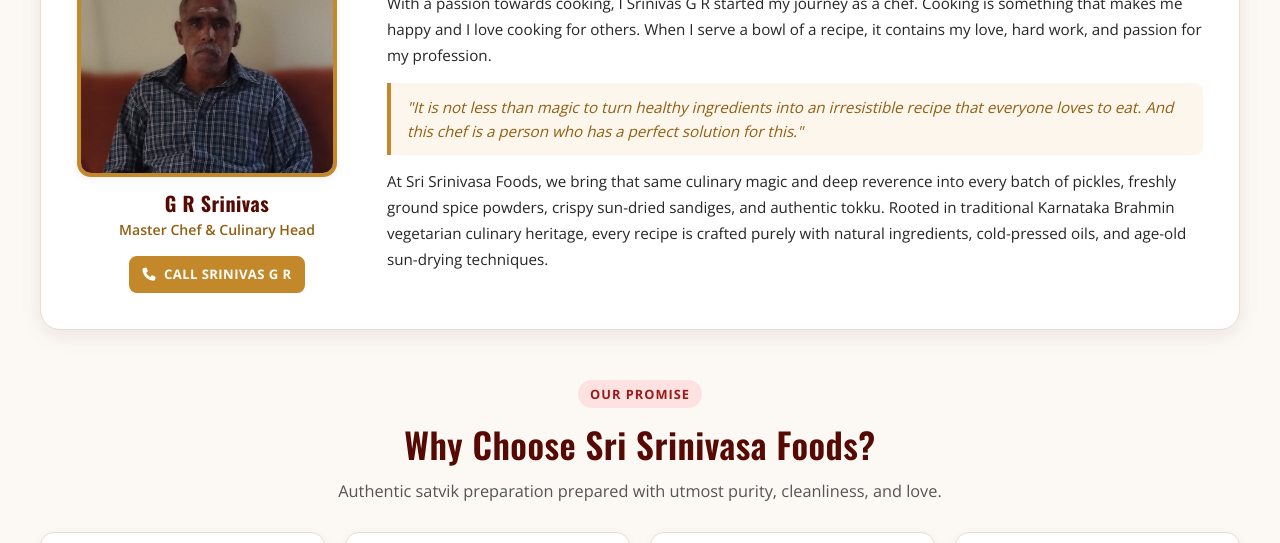
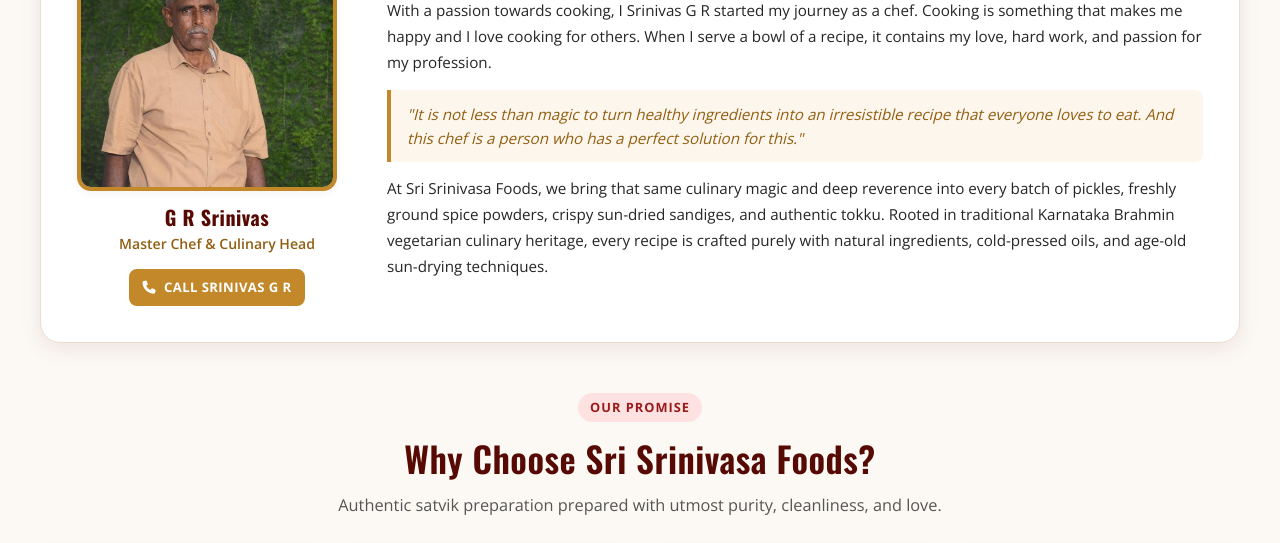
Before and after one commit to G-S-Manikanta/srisrinivasafoods, a plain HTML site: page about.html in a window 1280 px wide. Shown: the part 557-1100 px from the top of the page. Drawn offline with nearby package versions, Linux system fonts and the light colour scheme.

Commit message:
photo change

```diff
--- a/about.html
+++ b/about.html
@@ -87,7 +87,7 @@
     <!-- Chef Feature Card -->
     <div class="chef-profile-card">
       <div class="chef-photo-wrap">
-        <img src="assets/chef.jpg" alt="Chef Srinivas G R" class="chef-photo">
+        <img src="assets/srinivasachef.jpeg" alt="Chef Srinivas G R" class="chef-photo">
         <h3 class="chef-badge-name">G R Srinivas</h3>
         <p class="chef-badge-title" data-en="Master Chef & Culinary Head" data-kn="ಮುಖ್ಯ ಬಾಣಸಿಗರು & ನಿರ್ದೇಶಕರು">Master Chef & Culinary Head</p>
         <div style="margin-top: 14px;">
```
Also changed, not shown: index.html (+1 -1 lines), 1 other file.
